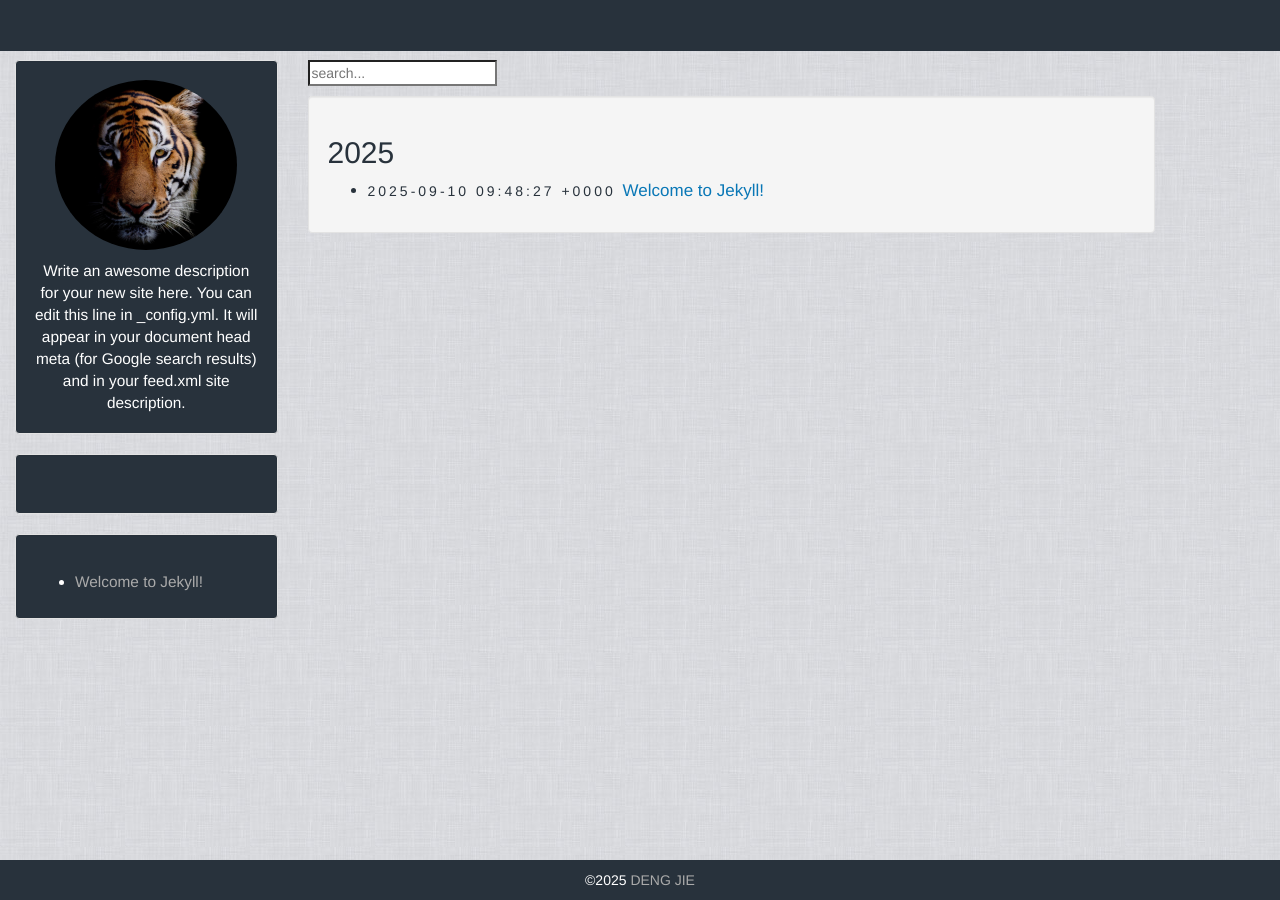
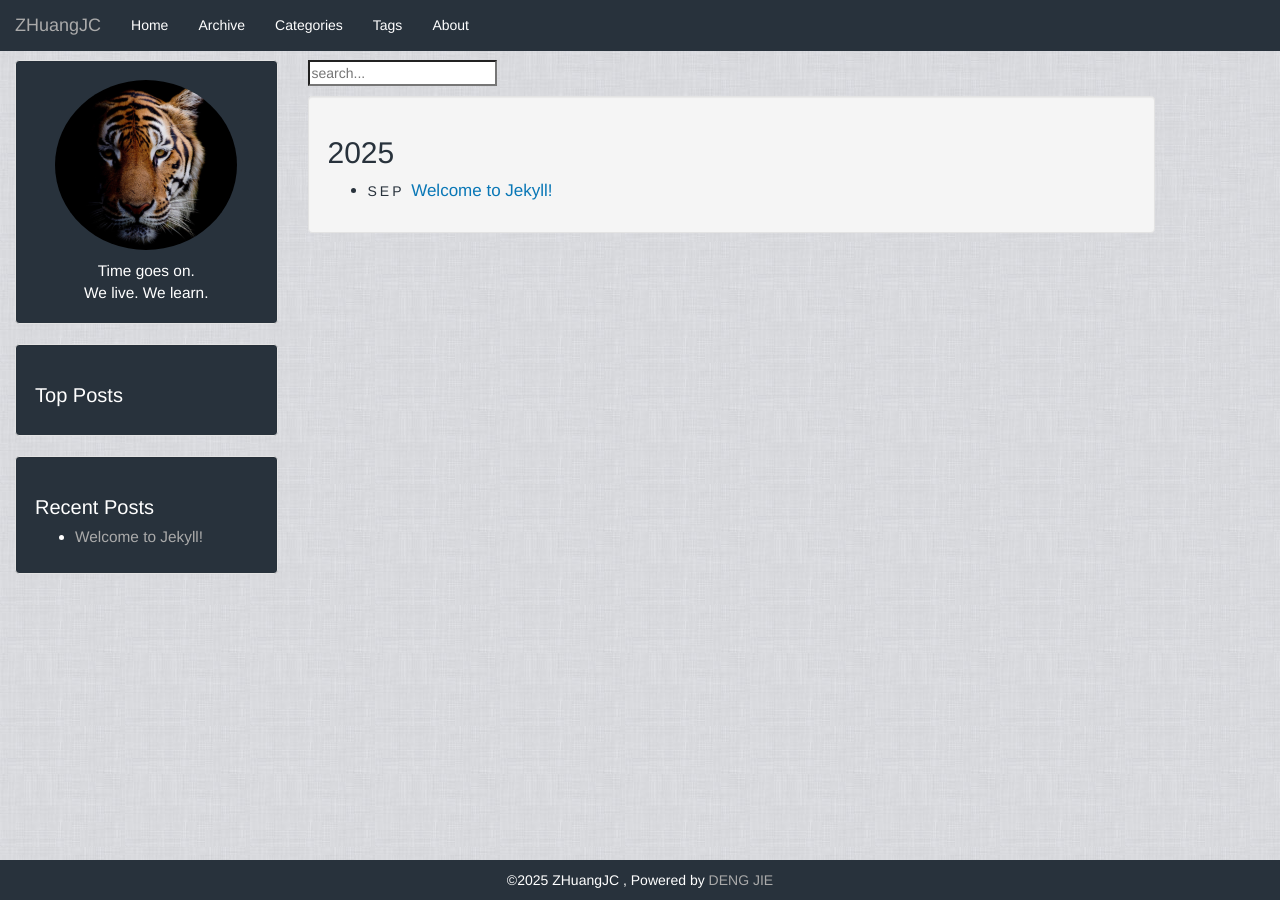
Before and after one commit to zhuangjc/zhuangjc.github.io, a Jekyll site: the page built from archive.html, in a window 1280 px wide. Built offline with Jekyll 4.4.1, drawn with Linux system fonts in a browser that asks for light colours.

Commit message:
update jekyll config

```diff
--- a/_config.yml
+++ b/_config.yml
@@ -1,38 +1,27 @@
-# Welcome to Jekyll!
-#
-# This config file is meant for settings that affect your whole blog, values
-# which you are expected to set up once and rarely edit after that. If you find
-# yourself editing this file very often, consider using Jekyll's data files
-# feature for the data you need to update frequently.
-#
-# For technical reasons, this file is *NOT* reloaded automatically when you use
-# 'bundle exec jekyll serve'. If you change this file, please restart the server process.
-#
-# If you need help with YAML syntax, here are some quick references for you:
-# https://learn-the-web.algonquindesign.ca/topics/markdown-yaml-cheat-sheet/#yaml
-# https://learnxinyminutes.com/docs/yaml/
-#
-# Site settings
-# These are used to personalize your new site. If you look in the HTML files,
-# you will see them accessed via {{ site.title }}, {{ site.email }}, and so on.
-# You can create any custom variable you would like, and they will be accessible
-# in the templates via {{ site.myvariable }}.
+# Jekyll configuration
 
-title: Your awesome title
-email: your-email@example.com
-description: >- # this means to ignore newlines until "baseurl:"
-  Write an awesome description for your new site here. You can edit this
-  line in _config.yml. It will appear in your document head meta (for
-  Google search results) and in your feed.xml site description.
-baseurl: "" # the subpath of your site, e.g. /blog
-url: "" # the base hostname & protocol for your site, e.g. http://example.com
-twitter_username: jekyllrb
-github_username:  jekyll
+name: ZHuangJC
+title: ZHuangJC
+description: Time goes on. <br> We live. We learn.
+author: zhuangjc
 
-# Build settings
-theme: minima
-plugins:
-  - jekyll-feed
+# url is currently only used only for the RSS feed in feed.xml
+url: https://zhuangjc.github.io/
+
+# baseurl will often be '', but for a project page on gh-pages, it needs to
+# be the project name.
+# *** IMPORTANT: If your local "jekyll serve" throws errors change this to '' or
+#     run it like so: jekyll serve --baseurl=''
+# baseurl: 'zhuangjc.github.io'
+
+## default date_format
+date_format:
+  title: "%B-%-d-%Y"
+  archive: "%b"
+  categories: "%b-%Y"
+  tag: "%b-%Y"
+# Language
+lan: "en"
 
 paginate: 15
 
```
